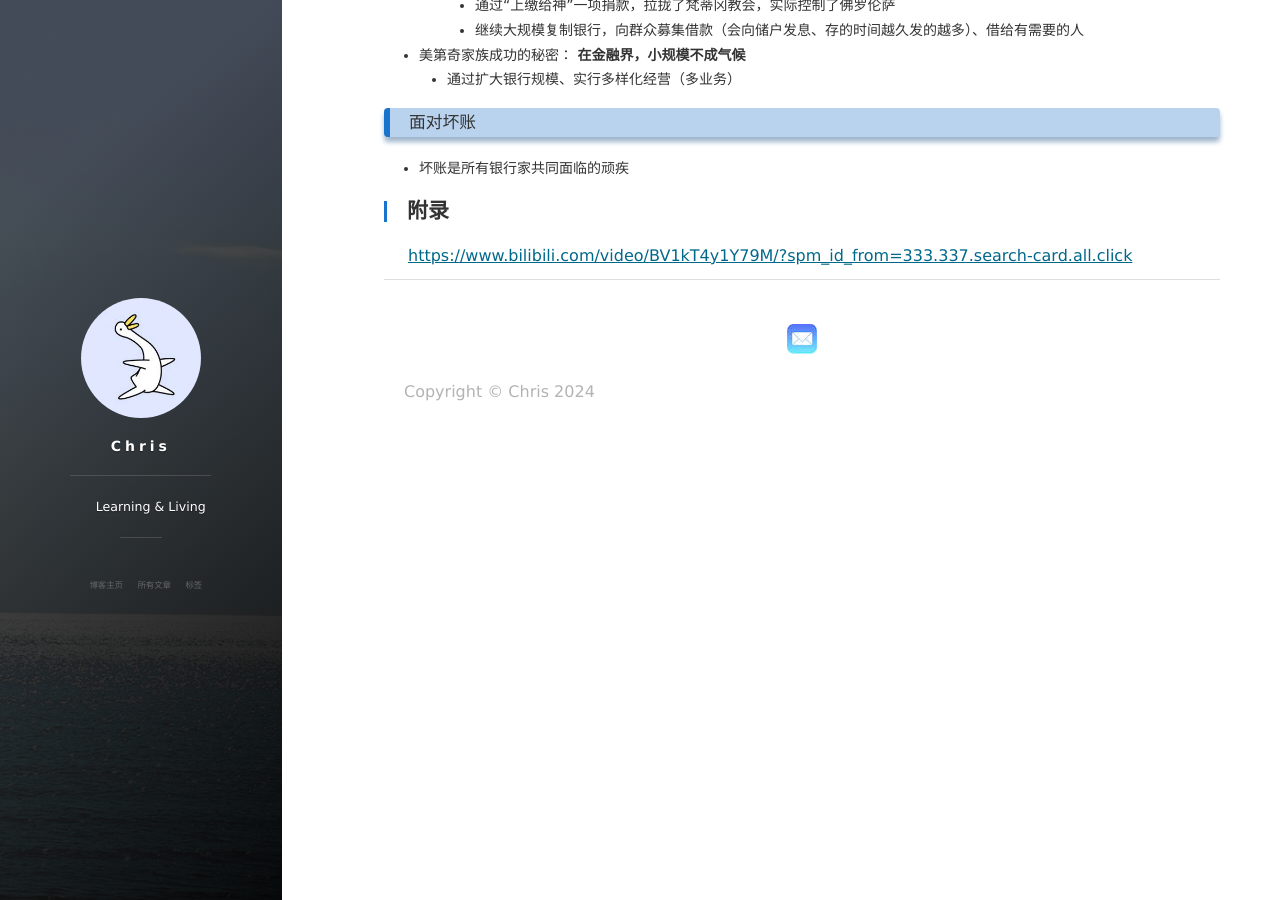
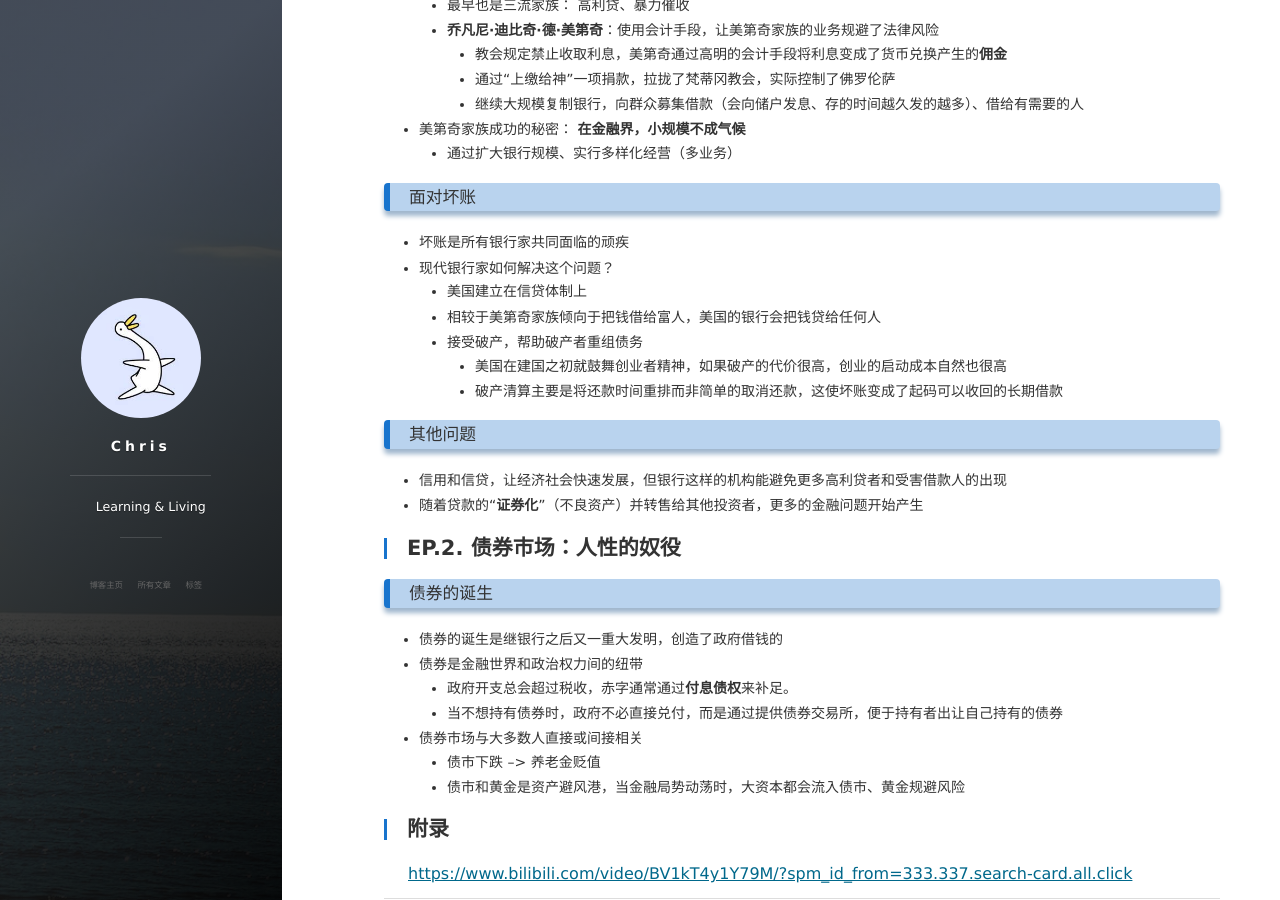
Before and after one commit to CHRisXman/CHRisXman.github.io, a Jekyll site: the page built from _posts/2024-10-25-note-documentory-history-of-finance.md, in a window 1280 px wide and 900 px high, scrolled down 1803 px. Built offline with Jekyll 4.4.1, drawn with Linux system fonts in a browser that asks for light colours; nearby versions of some CDN libraries; some of the changed text lies outside the part shown.

Commit message:
update post

```diff
--- a/_posts/2024-10-25-note-documentory-history-of-finance.md
+++ b/_posts/2024-10-25-note-documentory-history-of-finance.md
@@ -81,6 +81,29 @@ category: 财经
 
 ### 面对坏账
 + 坏账是所有银行家共同面临的顽疾
++ 现代银行家如何解决这个问题？
+	- 美国建立在信贷体制上
+	- 相较于美第奇家族倾向于把钱借给富人，美国的银行会把钱贷给任何人
+	- 接受破产，帮助破产者重组债务
+		* 美国在建国之初就鼓舞创业者精神，如果破产的代价很高，创业的启动成本自然也很高
+		* 破产清算主要是将还款时间重排而非简单的取消还款，这使坏账变成了起码可以收回的长期借款
+
+
+### 其他问题
++ 信用和信贷，让经济社会快速发展，但银行这样的机构能避免更多高利贷者和受害借款人的出现
++ 随着贷款的“**证券化**”（不良资产）并转售给其他投资者，更多的金融问题开始产生
+
+
+## EP.2. 债券市场：人性的奴役
+
+### 债券的诞生
++ 债券的诞生是继银行之后又一重大发明，创造了政府借钱的
++ 债券是金融世界和政治权力间的纽带
+	- 政府开支总会超过税收，赤字通常通过**付息债权**来补足。
+	- 当不想持有债券时，政府不必直接兑付，而是通过提供债券交易所，便于持有者出让自己持有的债券
++ 债券市场与大多数人直接或间接相关
+	- 债市下跌 --> 养老金贬值
+	- 债市和黄金是资产避风港，当金融局势动荡时，大资本都会流入债市、黄金规避风险
 
 
 
```
